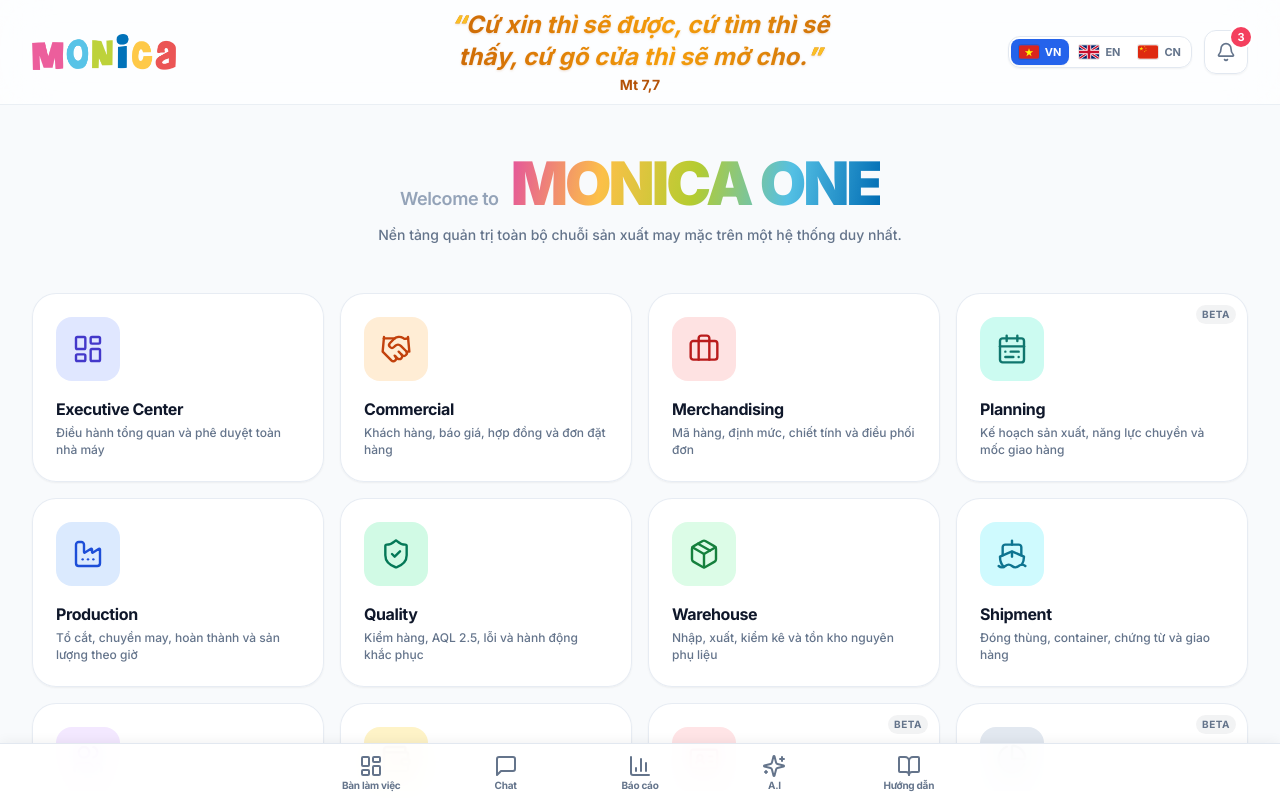
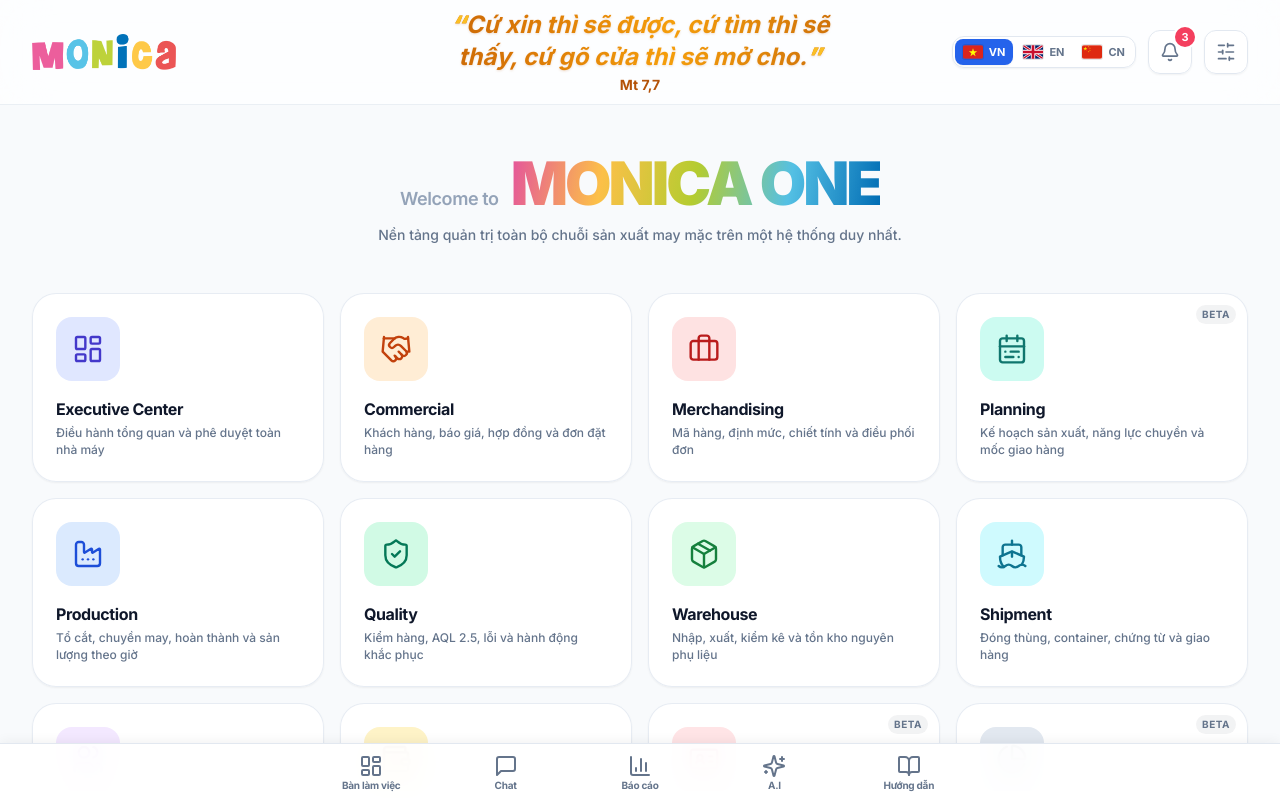
Before and after one commit to puratexvn-dotcom/monica-erp, a Next.js app: page / in a window 1280 px wide. Shown: the top 798 px of the page. Built offline with nearby package versions, Linux system fonts and the light colour scheme; no server answers.

Commit message:
refactor(architecture): adopt Business Operating System Launcher (ADR-001)

```diff
--- a/app/home-modules.ts
+++ b/app/home-modules.ts
@@ -10,15 +10,26 @@
 //
 // ĐÚNG 16 mục, đúng tên hiến định. Không bịa, không giữ tên cũ.
 //
-//   1–11  Business Workspace   — Hiến pháp §16.2
-//   12–16 Global / Platform Service — §29 · §30 · §31 · §33 · §34
+//   1–11  Business Workspace   — §16.2
+//   12–15 Global Service       — §29 · §30 · §31 · §33
+//   16    Platform Service     — §34
 //
-// ⚠️ ĐIỂM CẦN BOARD PHÊ DUYỆT: §13.3 nói trang chủ trình bày **Business
-// Workspace** làm mô hình điều hướng chính, và §17.3 nói *"Global Services
-// shall not become Business Workspaces."* Năm mục 12–16 là Global/Platform
-// Service, nay xuất hiện như thẻ trên trang chủ. Hiển thị chúng như **lối vào**
-// không biến chúng **thành** Workspace, nhưng ranh giới này chưa được Hiến pháp
-// nói rõ. Đã báo cáo để Board quyết.
+// ─── ADR-001 · HOMEPAGE CONCEPTUAL MODEL (Board, 03/08/2026) ─────────────
+// Trang chủ là **Business Operating System Launcher**, không phải *Business
+// Workspace Launcher*. Nó cấp lối vào cho cả ba loại trên, lọc theo
+// Authorization · Assignment · Operational Context (Điều 13.3 sau sửa đổi).
+//
+// > **Homepage is an Entry Point. It is NOT a classification mechanism.**
+//
+// Xuất hiện ở đây KHÔNG đổi phân loại hiến định của mục nào: §17.3 nay nói rõ
+// *"Global Services may appear on the Business Operating System Launcher
+// without becoming Business Workspaces"*, và §34.1 nói điều tương tự cho
+// Platform Services. Ba loại nằm chung một lưới, vẫn là ba loại.
+//
+// ⚠️ Đây KHÔNG phải giấy phép nhét thêm thứ gì lên trang chủ. §13.4 và §13.5
+// vẫn là hàng rào; mọi mục mới vẫn phải đi qua một ADR.
+//
+// 📄 docs/architecture/adr/ADR-001-homepage-conceptual-model.md
 //
 // ─── VÌ SAO THẺ TRẮNG + Ô ICON MÀU ───────────────────────────────────────
 // Mười sáu khối màu bão hoà cạnh nhau đọc ra "phần mềm quản trị nội bộ". Dồn
@@ -50,8 +61,16 @@
   focus: string;
 }
 
+/**
+ * MƯỜI SÁU MỤC CỦA BUSINESS OPERATING SYSTEM LAUNCHER (Điều 13.3 · ADR-001).
+ *
+ * Thứ tự trong mảng = thứ tự trên lưới: 11 Business Workspace trước, rồi 4
+ * Global Service, cuối cùng là Platform Service. Không có tiêu đề nhóm nào
+ * hiện ra — phân loại là chuyện của Hiến pháp, không phải chuyện người dùng
+ * phải đọc trước khi tìm được thứ cần bấm.
+ */
 export const MODULES: ModuleItem[] = [
-  // ─── BUSINESS WORKSPACES (§16.2) ──────────────────────────────────────────
+  // ─── BUSINESS WORKSPACES (§16.2) ─────────────────────────────────────────
   {
     name: 'Executive Center', desc: 'Điều hành tổng quan và phê duyệt toàn nhà máy',
     href: '/giam-doc', icon: LayoutDashboard, beta: false,
@@ -120,7 +139,17 @@
     ring: 'hover:ring-rose-300', focus: 'focus-visible:ring-rose-500',
   },
 
-  // ─── GLOBAL / PLATFORM SERVICES (§29 · §30 · §31 · §33 · §34) ────────────
+  // ─── GLOBAL SERVICES (§29 · §30 · §31 · §33) ─────────────────────────────
+  //
+  // Xuất hiện ở đây là LỐI VÀO, không phải phân loại (§17.3 · ADR-001). Mỗi mục
+  // còn có lối vào thứ hai đúng chuẩn Hiến pháp, và lối đó vẫn chạy nguyên vẹn:
+  //
+  //   Business Reporting     → nút "Báo cáo"   · Bottom Navigation
+  //   Business Communication → nút "Chat"      · Bottom Navigation
+  //   AI Assistant           → nút "A.I"       · Bottom Navigation
+  //   Documents              → khối "Tài liệu" · Order Context Rail
+  //
+  // Trang chủ là lối vào HỢP NHẤT, không phải lối vào DUY NHẤT.
   {
     name: 'Business Reporting', desc: 'Báo cáo một chạm, luôn kèm bằng chứng gốc',
     href: null, icon: PieChart, beta: true,
@@ -137,8 +166,11 @@
     // Mục DUY NHẤT dùng dải chuyển sắc — nó khác loại với 15 mục còn lại.
     name: 'AI Assistant', desc: 'Trợ lý hiểu ngữ cảnh công việc đang làm',
     href: null, icon: Sparkles, beta: true,
+    // Viền/vòng dùng fuchsia chứ KHÔNG dùng purple: purple đã là của
+    // Subcontract, và hai mục chung một màu viền thì mất hết tác dụng nhận
+    // diện. Fuchsia đứng cạnh dải chuyển sắc tím→lam vẫn thuận mắt.
     tile: 'bg-gradient-to-br from-purple-200 to-blue-200 text-purple-800',
-    ring: 'hover:ring-purple-300', focus: 'focus-visible:ring-purple-500',
+    ring: 'hover:ring-fuchsia-300', focus: 'focus-visible:ring-fuchsia-500',
   },
   {
     name: 'Documents', desc: 'Tech pack, chứng từ và quản lý phiên bản',
@@ -146,6 +178,8 @@
     tile: 'bg-gray-200 text-gray-700',
     ring: 'hover:ring-gray-400', focus: 'focus-visible:ring-gray-500',
   },
+  // ─── PLATFORM SERVICE (§34) ──────────────────────────────────────────────
+  // Lối vào thứ hai: nút bánh răng ở Top Header (xem app/top-navbar.tsx).
   {
     name: 'Platform Services', desc: 'Tài khoản, phân quyền, ngôn ngữ và cấu hình',
     href: '/admin', icon: SlidersHorizontal, beta: false,
--- a/app/page.tsx
+++ b/app/page.tsx
@@ -22,6 +22,15 @@
 // ⚠️ KHÔNG mất chức năng nào: `app/home-metrics.ts` giữ nguyên không sửa một
 // dòng, và các bảng điều hành bên trong `/giam-doc`, `/md` vẫn dùng nó. Ở đây
 // chỉ là trang chủ thôi không gọi tới.
+//
+// ─── BUSINESS OPERATING SYSTEM LAUNCHER (Điều 13.3 · ADR-001) ────────────
+// Trang chủ là LỐI VÀO HỢP NHẤT của hệ điều hành nghiệp vụ, không phải cơ chế
+// phân loại. Nó dựng cả ba loại hiến định thành thẻ: Business Workspace (§16.2)
+// · Global Service (§29 · §30 · §31 · §33) · Platform Service (§34).
+//
+// Việc một dịch vụ xuất hiện ở đây KHÔNG đổi phân loại hiến định của nó — §17.3
+// và §34.1 nay nói rõ điều đó. Xem app/home-modules.ts và
+// docs/architecture/adr/ADR-001-homepage-conceptual-model.md.
 //
 // ─── KHÔNG CHIA NHÓM ─────────────────────────────────────────────────────
 // Không CORE/BUSINESS/COMMERCIAL/... Một lưới phẳng mười sáu ô, đúng kiểu
@@ -119,7 +128,7 @@
 
         {/* ═══ MODULE LAUNCHER — lưới phẳng, không nhóm, không tiêu đề ══════
             Mobile 2 · Tablet 3 · Desktop 4. Khoảng cách đều ở mọi mốc. */}
-        <section aria-label="Phân hệ hệ thống">
+        <section aria-label="Business Operating System Launcher">
           <div className="grid grid-cols-2 gap-3 sm:gap-4 md:grid-cols-3 lg:grid-cols-4">
             {MODULES.map((mod) => (
               <ModuleCard key={mod.name} mod={mod} />
--- a/app/top-navbar.tsx
+++ b/app/top-navbar.tsx
@@ -16,7 +16,7 @@
 
 import Link from 'next/link';
 import Image from 'next/image';
-import { Bell } from 'lucide-react';
+import { Bell, SlidersHorizontal } from 'lucide-react';
 
 import HeaderVerse from '@/components/header-verse';
 import LanguageSwitcher from '@/components/language-switcher';
@@ -70,6 +70,27 @@
                 3
               </span>
             </button>
+
+            {/* ── PLATFORM SERVICES (§34) — lối vào ở Top Header ────────────
+                §14 định nghĩa Top Header là Global Command Bar thường trực, nên
+                đây là chỗ đúng cho một lối vào nền tảng: vào được /admin từ MỌI
+                trang, không phải quay về trang chủ trước.
+                Thẻ trên Launcher vẫn giữ (ADR-001) — hai lối vào cho cùng một
+                dịch vụ là chủ ý, không phải trùng lặp. Trước ADR-001, /admin
+                từng chỉ có ĐÚNG MỘT lối vào là thẻ trang chủ; `components/
+                sidebar.tsx` có khai mục /admin nhưng không được gắn ở layout
+                nào (nợ kỹ thuật TD-04).
+                ⚠️ KHÔNG đổi phân quyền: middleware và guard của /admin giữ
+                nguyên, nút này chỉ là đường dẫn. Ai không đủ quyền vẫn bị
+                chặn đúng như trước. */}
+            <Link
+              href="/admin"
+              aria-label="Platform Services — quản trị hệ thống"
+              title="Platform Services"
+              className="flex h-11 w-11 shrink-0 items-center justify-center rounded-xl border border-slate-200 bg-white/80 text-slate-500 shadow-sm transition-all hover:border-violet-300 hover:text-violet-600 hover:shadow focus-visible:outline-none focus-visible:ring-2 focus-visible:ring-violet-400"
+            >
+              <SlidersHorizontal className="h-5 w-5" aria-hidden="true" />
+            </Link>
           </div>
         </div>
 
```
Also changed, not shown: 4 other files (tests, documents, lock files or other folders).
